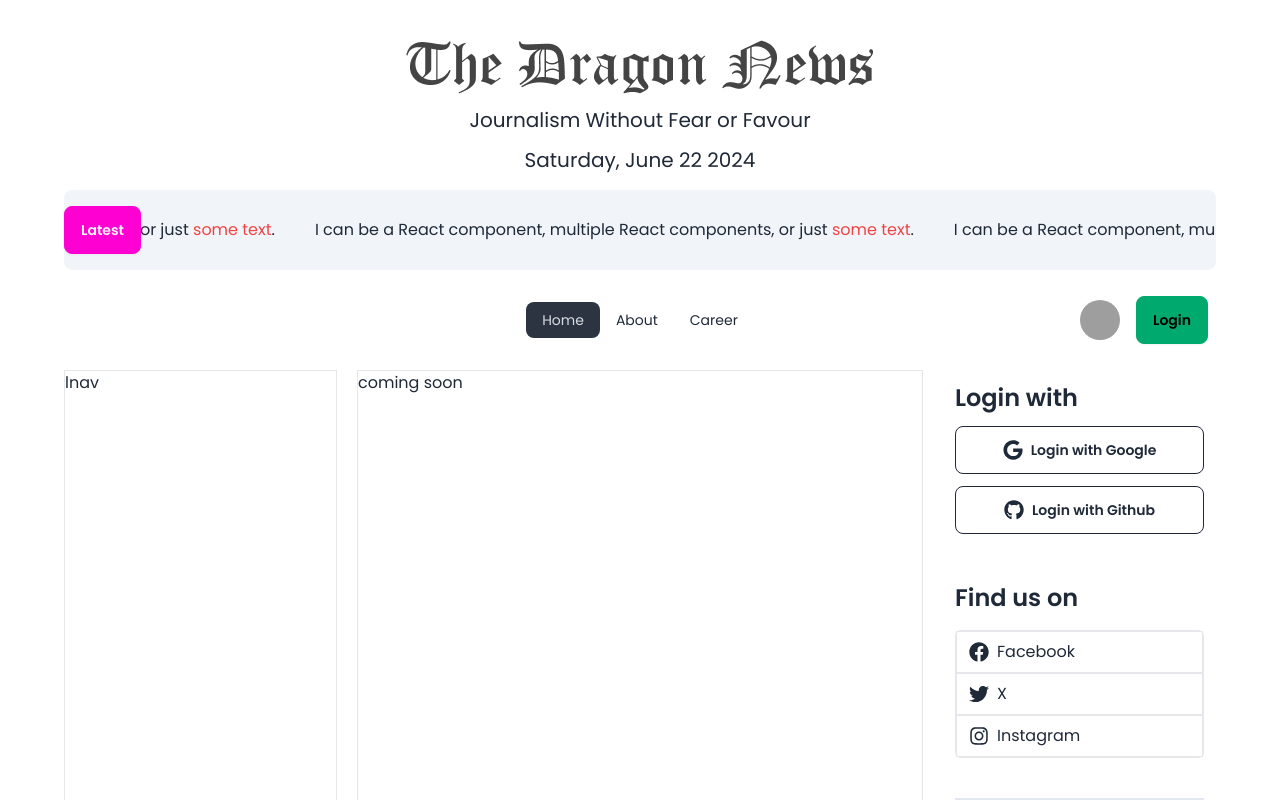
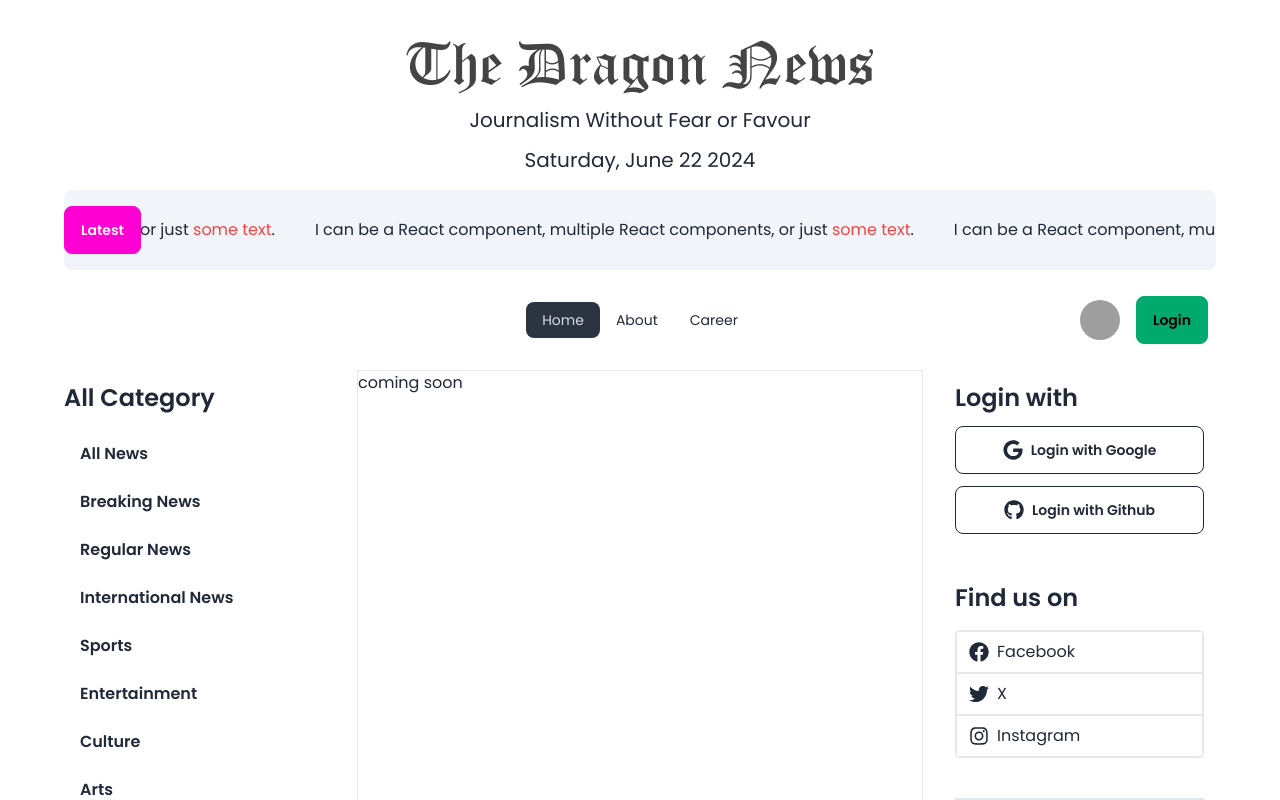
Before and after one commit to Salman-Faiz/dragon-news-react, a React (Vite) app: page / in a window 1280 px wide. Shown: the top 800 px of the page. Built offline with nearby package versions, Linux system fonts and the light colour scheme; grey boxes are pictures that could not be loaded.

Commit message:
create leftNav and showed categories

```diff
--- a/src/Pages/Home/Home.jsx
+++ b/src/Pages/Home/Home.jsx
@@ -13,7 +13,7 @@
             <Navbar></Navbar>
 
             <div className="grid grid-cols-1 md:grid-cols-4 gap-5">
-                <div className="border">
+                <div className="">
                     <LeftNavbar></LeftNavbar>
                 </div>
                 <div className="border md:col-span-2">
--- a/src/Pages/Shared/LeftNavbar/LeftNavbar.jsx
+++ b/src/Pages/Shared/LeftNavbar/LeftNavbar.jsx
@@ -1,9 +1,29 @@
+import { useEffect, useState } from "react";
+import { Link } from "react-router-dom";
 
 
 const LeftNavbar = () => {
+    const [categories,setCategories] = useState([]);
+
+    useEffect(()=>{
+        fetch('categories.json')
+        .then(res=> res.json())
+        .then(data =>setCategories(data))
+    },[])
+
     return (
         <div>
-            <h3>lnav</h3>
+           <div className="py-3">
+            <h2 className="text-2xl font-semibold ">All Category</h2>
+           <div className=" pt-4">
+            {
+                categories.map(category => <Link to={`/category/${category.id}`} key={category.id}>
+                    <h3 className="w-full py-3 px-4 font-semibold ">{category.name}</h3>
+                    </Link>)
+            }
+
+           </div>
+           </div>
         </div>
     );
 };
```
Also changed, not shown: public/categories.json (renamed from src/data/categories.json), public/news.json (renamed from src/data/news.json).
